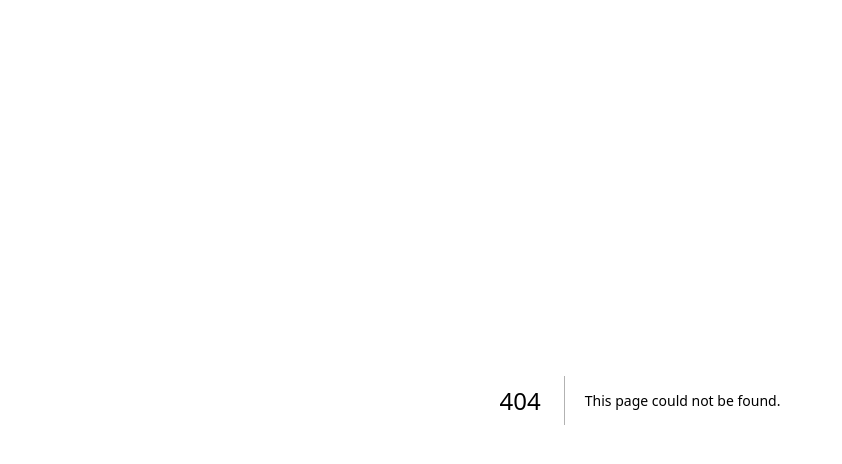
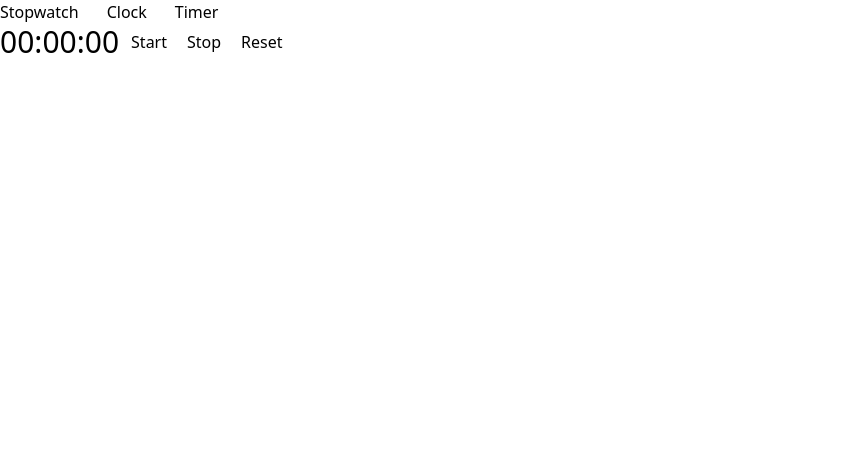
Before and after one commit to darjss/next-clock, a Next.js app: page /time/stopwatch in a window 1280 px wide. Before the commit this address had no page. Shown: the top 464 px of the page, without its empty margins (0-842 px from the left). Built offline with nearby package versions, Linux system fonts and the light colour scheme.

Commit message:
first commit init

```diff
--- /dev/null
+++ b/src/components/Header.jsx
@@ -0,0 +1,17 @@
+import Link from "next/link"
+const Header = () => {
+    return (
+      <ul className="flex gap-7">
+        <Link href="/time/stopwatch">
+          <li>Stopwatch</li>
+        </Link>
+        <Link href="/time/clock">
+          <li>Clock</li>
+        </Link>
+        <Link href="/time/timer">
+          <li>Timer</li>
+        </Link>
+      </ul>
+    )
+}
+export default Header
--- /dev/null
+++ b/src/components/layout.js
@@ -0,0 +1,11 @@
+import Header from "./Header";
+const Layout = ({children}) => {
+    return (
+        <>
+                  <Header />
+            <main>{children }</main>
+        </>
+
+    )
+}
+export default Layout
--- a/src/pages/_app.js
+++ b/src/pages/_app.js
@@ -1,5 +1,9 @@
 import "@/styles/globals.css";
-
+import Layout from "@/components/layout";
 export default function App({ Component, pageProps }) {
-  return <Component {...pageProps} />;
+  return (
+      <Layout>
+      <Component {...pageProps} />
+  </Layout>
+  )
 }
--- a/src/pages/index.js
+++ b/src/pages/index.js
@@ -1,118 +1,7 @@
-import Image from "next/image";
-import { Inter } from "next/font/google";
-
-const inter = Inter({ subsets: ["latin"] });
-
 export default function Home() {
   return (
-    <main
-      className={`flex min-h-screen flex-col items-center justify-between p-24 ${inter.className}`}
-    >
-      <div className="z-10 max-w-5xl w-full items-center justify-between font-mono text-sm lg:flex">
-        <p className="fixed left-0 top-0 flex w-full justify-center border-b border-gray-300 bg-gradient-to-b from-zinc-200 pb-6 pt-8 backdrop-blur-2xl dark:border-neutral-800 dark:bg-zinc-800/30 dark:from-inherit lg:static lg:w-auto lg:rounded-xl lg:border lg:bg-gray-200 lg:p-4 lg:dark:bg-zinc-800/30">
-          Get started by editing&nbsp;
-          <code className="font-mono font-bold">src/pages/index.js</code>
-        </p>
-        <div className="fixed bottom-0 left-0 flex h-48 w-full items-end justify-center bg-gradient-to-t from-white via-white dark:from-black dark:via-black lg:static lg:h-auto lg:w-auto lg:bg-none">
-          <a
-            className="pointer-events-none flex place-items-center gap-2 p-8 lg:pointer-events-auto lg:p-0"
-            href="https://vercel.com?utm_source=create-next-app&utm_medium=default-template-tw&utm_campaign=create-next-app"
-            target="_blank"
-            rel="noopener noreferrer"
-          >
-            By{" "}
-            <Image
-              src="/vercel.svg"
-              alt="Vercel Logo"
-              className="dark:invert"
-              width={100}
-              height={24}
-              priority
-            />
-          </a>
-        </div>
-      </div>
-
-      <div className="relative flex place-items-center before:absolute before:h-[300px] before:w-full sm:before:w-[480px] before:-translate-x-1/2 before:rounded-full before:bg-gradient-radial before:from-white before:to-transparent before:blur-2xl before:content-[''] after:absolute after:-z-20 after:h-[180px] after:w-full sm:after:w-[240px] after:translate-x-1/3 after:bg-gradient-conic after:from-sky-200 after:via-blue-200 after:blur-2xl after:content-[''] before:dark:bg-gradient-to-br before:dark:from-transparent before:dark:to-blue-700/10 after:dark:from-sky-900 after:dark:via-[#0141ff]/40 before:lg:h-[360px]">
-        <Image
-          className="relative dark:drop-shadow-[0_0_0.3rem_#ffffff70] dark:invert"
-          src="/next.svg"
-          alt="Next.js Logo"
-          width={180}
-          height={37}
-          priority
-        />
-      </div>
-
-      <div className="mb-32 grid text-center lg:max-w-5xl lg:w-full lg:mb-0 lg:grid-cols-4 lg:text-left">
-        <a
-          href="https://nextjs.org/docs?utm_source=create-next-app&utm_medium=default-template-tw&utm_campaign=create-next-app"
-          className="group rounded-lg border border-transparent px-5 py-4 transition-colors hover:border-gray-300 hover:bg-gray-100 hover:dark:border-neutral-700 hover:dark:bg-neutral-800/30"
-          target="_blank"
-          rel="noopener noreferrer"
-        >
-          <h2 className={`mb-3 text-2xl font-semibold`}>
-            Docs{" "}
-            <span className="inline-block transition-transform group-hover:translate-x-1 motion-reduce:transform-none">
-              -&gt;
-            </span>
-          </h2>
-          <p className={`m-0 max-w-[30ch] text-sm opacity-50`}>
-            Find in-depth information about Next.js features and API.
-          </p>
-        </a>
-
-        <a
-          href="https://nextjs.org/learn?utm_source=create-next-app&utm_medium=default-template-tw&utm_campaign=create-next-app"
-          className="group rounded-lg border border-transparent px-5 py-4 transition-colors hover:border-gray-300 hover:bg-gray-100 hover:dark:border-neutral-700 hover:dark:bg-neutral-800/30"
-          target="_blank"
-          rel="noopener noreferrer"
-        >
-          <h2 className={`mb-3 text-2xl font-semibold`}>
-            Learn{" "}
-            <span className="inline-block transition-transform group-hover:translate-x-1 motion-reduce:transform-none">
-              -&gt;
-            </span>
-          </h2>
-          <p className={`m-0 max-w-[30ch] text-sm opacity-50`}>
-            Learn about Next.js in an interactive course with&nbsp;quizzes!
-          </p>
-        </a>
-
-        <a
-          href="https://vercel.com/templates?framework=next.js&utm_source=create-next-app&utm_medium=default-template-tw&utm_campaign=create-next-app"
-          className="group rounded-lg border border-transparent px-5 py-4 transition-colors hover:border-gray-300 hover:bg-gray-100 hover:dark:border-neutral-700 hover:dark:bg-neutral-800/30"
-          target="_blank"
-          rel="noopener noreferrer"
-        >
-          <h2 className={`mb-3 text-2xl font-semibold`}>
-            Templates{" "}
-            <span className="inline-block transition-transform group-hover:translate-x-1 motion-reduce:transform-none">
-              -&gt;
-            </span>
-          </h2>
-          <p className={`m-0 max-w-[30ch] text-sm opacity-50`}>
-            Discover and deploy boilerplate example Next.js&nbsp;projects.
-          </p>
-        </a>
-
-        <a
-          href="https://vercel.com/new?utm_source=create-next-app&utm_medium=default-template-tw&utm_campaign=create-next-app"
-          className="group rounded-lg border border-transparent px-5 py-4 transition-colors hover:border-gray-300 hover:bg-gray-100 hover:dark:border-neutral-700 hover:dark:bg-neutral-800/30"
-          target="_blank"
-          rel="noopener noreferrer"
-        >
-          <h2 className={`mb-3 text-2xl font-semibold`}>
-            Deploy{" "}
-            <span className="inline-block transition-transform group-hover:translate-x-1 motion-reduce:transform-none">
-              -&gt;
-            </span>
-          </h2>
-          <p className={`m-0 max-w-[30ch] text-sm opacity-50 text-balance`}>
-            Instantly deploy your Next.js site to a shareable URL with Vercel.
-          </p>
-        </a>
-      </div>
-    </main>
-  );
+    <div>
+      Home
+   </div>
+  )
 }
--- /dev/null
+++ b/src/pages/time/clock.js
@@ -0,0 +1,8 @@
+const Clock = () => {
+  return (
+    <div>
+      <p>Clock</p>
+    </div>
+  );
+};
+export default Clock;
--- /dev/null
+++ b/src/pages/time/stopwatch.js
@@ -0,0 +1,70 @@
+import { useState } from "react";
+
+const Stopwatch = () => {
+  const [clock, setClock] = useState({
+    seconds: 0,
+    minutes: 0,
+    hour: 0,
+  });
+  let intervalId = null;
+  const startStopwatch = () => {
+    intervalId = setInterval(() => {
+      if (clock.seconds < 59) {
+        clock.seconds++;
+      } else if (clock.minutes < 59) {
+        clock.seconds = 0;
+        clock.minutes++;
+      } else {
+        clock.minutes = 0;
+        clock.hour++;
+      }
+      setClock({ ...clock });
+    }, 100);
+    console.log(intervalId);
+  };
+  const convert = (num) => {
+    let strTime;
+    num < 10 ? (strTime = "0" + num) : (strTime = num + "");
+    return strTime;
+  };
+  // time();
+
+  const stopHandler = () => {
+    clearInterval(intervalId);
+  };
+  return (
+    <div className="flex gap-3">
+      <p className="text-3xl">
+        {convert(clock.hour)}:{convert(clock.minutes)}:{convert(clock.seconds)}
+      </p>
+      <div className="flex gap-5">
+        <button onClick={startStopwatch}>Start</button>
+        <button
+          onClick={() => {
+            console.log(intervalId);
+            clearInterval(intervalId);
+            console.log(intervalId);
+            intervalId = null;
+            setClock({ ...clock });
+          }}
+        >
+          Stop
+        </button>
+        <button
+          onClick={() => {
+            clearInterval(intervalId);
+            console.log(intervalId);
+            intervalId = null;
+            clock.hour = 0;
+            clock.minutes = 0;
+            clock.seconds = 0;
+            setClock({ ...clock });
+          }}
+        >
+          Reset
+        </button>
+      </div>
+    </div>
+  );
+};
+export default Stopwatch;
--- /dev/null
+++ b/src/pages/time/timer.js
@@ -0,0 +1,4 @@
+const Timer = () => {
+  return <div>Timer</div>;
+};
+export default Timer;
--- a/src/styles/globals.css
+++ b/src/styles/globals.css
@@ -1,33 +1,3 @@
 @tailwind base;
 @tailwind components;
 @tailwind utilities;
-
-:root {
-  --foreground-rgb: 0, 0, 0;
-  --background-start-rgb: 214, 219, 220;
-  --background-end-rgb: 255, 255, 255;
-}
-
-@media (prefers-color-scheme: dark) {
-  :root {
-    --foreground-rgb: 255, 255, 255;
-    --background-start-rgb: 0, 0, 0;
-    --background-end-rgb: 0, 0, 0;
-  }
-}
-
-body {
-  color: rgb(var(--foreground-rgb));
-  background: linear-gradient(
-      to bottom,
-      transparent,
-      rgb(var(--background-end-rgb))
-    )
-    rgb(var(--background-start-rgb));
-}
-
-@layer utilities {
-  .text-balance {
-    text-wrap: balance;
-  }
-}
```
